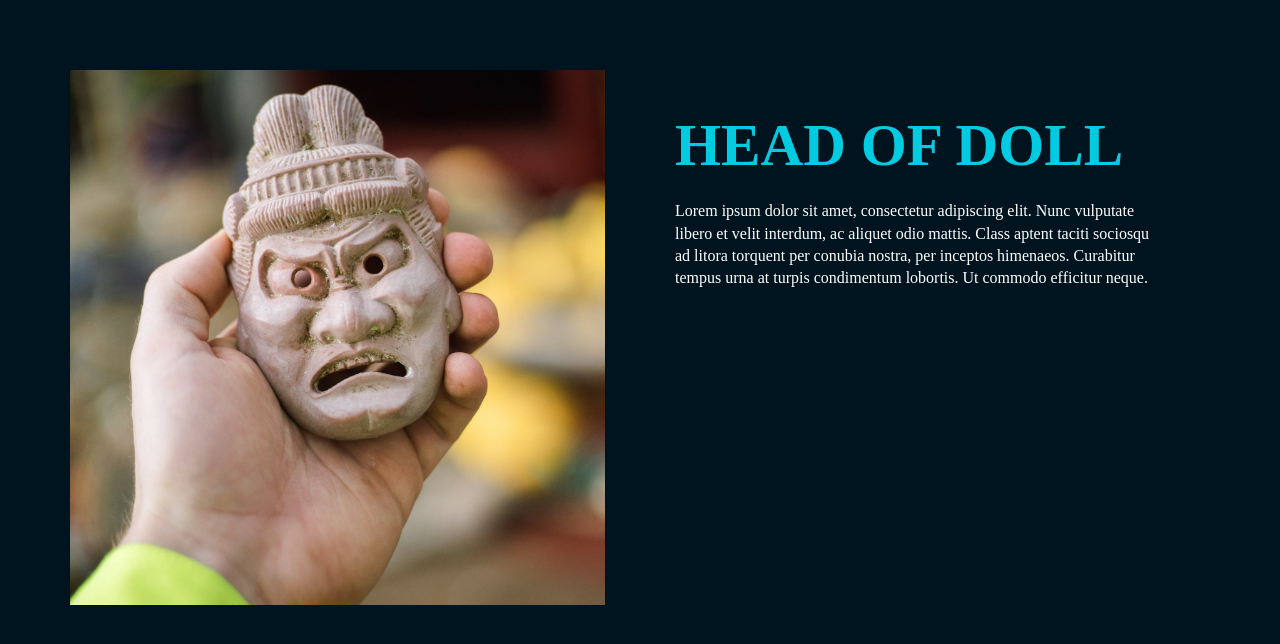
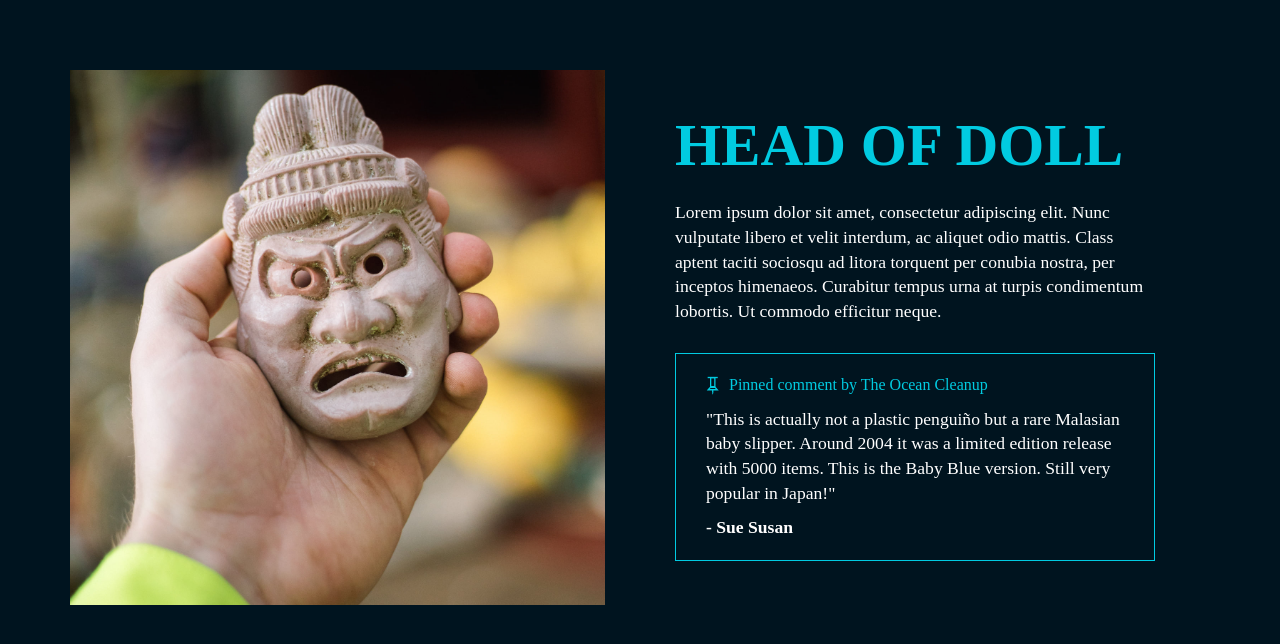
Before and after one commit to teunism/teunis-site, a React app: page /item/doll-head in a window 1280 px wide. Shown: the top 644 px of the page. Built offline with nearby package versions, Linux system fonts and the light colour scheme; a web font is replaced by a local one.

Commit message:
Add pinned comment

```diff
--- /dev/null
+++ b/src/components/Molecules/PinnedComment/PinnedComment.js
@@ -0,0 +1,33 @@
+import React from "react";
+
+import PinIcon from "../../../img/pin.svg";
+
+import "./PinnedComment.scss";
+
+const PinnedComment = () => {
+    return (
+        <figure className="pinned-comment">
+            <p className="pinned-comment__supertitle">
+                <img
+                    className="pinned-comment__pin-icon"
+                    src={PinIcon}
+                    alt=""
+                />
+                Pinned comment by The Ocean Cleanup
+            </p>
+            <blockquote className="pinned-comment__comment-content">
+                <p>
+                    "This is actually not a plastic penguiño but a rare Malasian
+                    baby slipper. Around 2004 it was a limited edition release
+                    with 5000 items. This is the Baby Blue version. Still very
+                    popular in Japan!"
+                </p>
+            </blockquote>
+            <figcaption className="pinned-comment__comment-name">
+                - Sue Susan
+            </figcaption>
+        </figure>
+    );
+};
+
+export default PinnedComment;
--- /dev/null
+++ b/src/components/Molecules/PinnedComment/PinnedComment.scss
@@ -0,0 +1,26 @@
+@import "../../../styles/global.scss";
+
+.pinned-comment {
+    box-sizing: content-box;
+    padding: gap(3) gap(4);
+    border: 1px solid $blue;
+}
+
+.pinned-comment__supertitle {
+    display: flex;
+    color: $blue;
+    margin-bottom: gap(2);
+    font-size: 1rem;
+}
+.pinned-comment__pin-icon {
+    margin-right: gap(2);
+}
+
+.pinned-comment__comment-content {
+    margin-bottom: gap(2);
+}
+
+.pinned-comment__comment-name {
+    font-size: 1.1rem;
+    font-weight: 600;
+}
--- a/src/components/Templates/ItemDetails/ItemDetails.js
+++ b/src/components/Templates/ItemDetails/ItemDetails.js
@@ -1,13 +1,15 @@
 import React from "react";
 import { useParams } from "react-router-dom";
+
 import { itemsData } from "../../../data/itemsData";
+
+import PinnedComment from "../../Molecules/PinnedComment/PinnedComment";
 
 import "./ItemDetails.scss";
 
 const ItemDetails = () => {
     const { itemUrl } = useParams();
     const item = itemsData.find((item) => item.url == itemUrl);
-
     return (
         <div className="item-details">
             <div className="item-details__images">
@@ -21,7 +23,10 @@ const ItemDetails = () => {
             </div>
             <section className="item-details__info">
                 <h1 className="item-details__title">{item.title}</h1>
-                <p className="item-details__intro">{item.intro}</p>
+                <div className="item-details__text">
+                    <p className="item-details__intro">{item.intro}</p>
+                    <PinnedComment />
+                </div>
             </section>
         </div>
     );
--- a/src/components/Templates/ItemDetails/ItemDetails.scss
+++ b/src/components/Templates/ItemDetails/ItemDetails.scss
@@ -28,10 +28,14 @@
     width: 50%;
     padding-top: gap(5);
 }
+
+.item-details__text {
+    @include constrain(small-medium);
+}
 .item-details__title {
     @include heading-big;
     margin-bottom: gap(4);
 }
 .item-details__intro {
-    @include constrain(small-medium);
+    margin-bottom: gap(4);
 }
--- a/src/styles/global.scss
+++ b/src/styles/global.scss
@@ -33,4 +33,5 @@ main {
 p {
     font-weight: 300;
     line-height: 1.4;
+    font-size: 1.1rem;
 }
```
Also changed, not shown: src/img/pin.svg (added).
